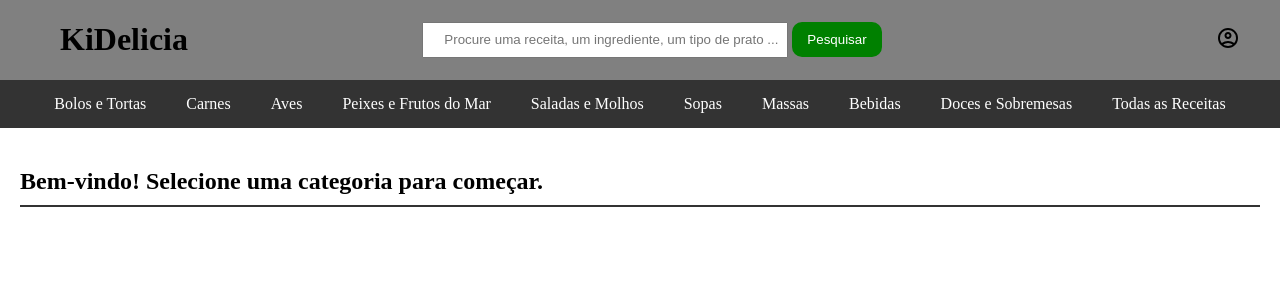
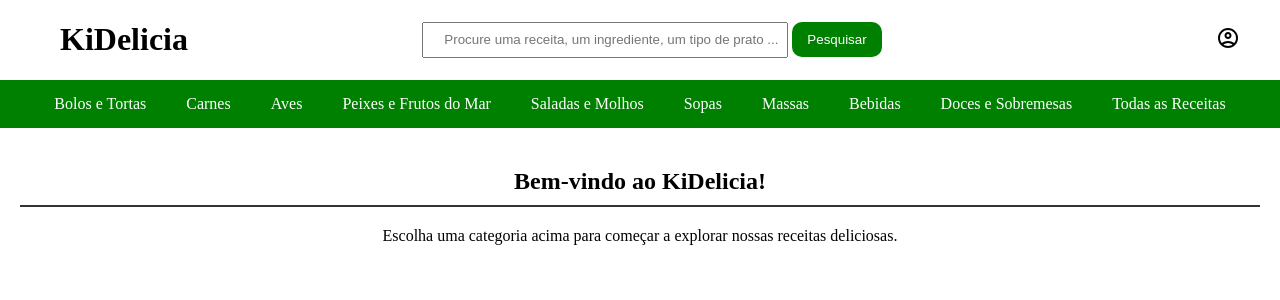
Before and after one commit to dallylademoraes/Site-de-Receitas, a PHP site: page /listagem.php in a window 1280 px wide. Shown: the top 300 px of the page. Run offline with PHP 8.4, Linux system fonts and the light colour scheme.

Commit message:
atualização

```diff
--- a/listagem.php
+++ b/listagem.php
@@ -10,7 +10,7 @@
       justify-content: space-between;
       align-items: center;
       padding: 0;
-      background-color: gray;
+      background-color: white;
     }
     .search-bar {
       margin-right: 100px;
@@ -32,7 +32,7 @@
       padding: 0;
     }
     nav {
-      background-color: #333;
+      background-color:green ;
     }
     .menu {
       list-style: none;
@@ -51,7 +51,7 @@
       font-size: 16px;
     }
     .menu a:hover {
-      background-color: #555;
+      background-color: #66BB6A;
     }
     .content {
       padding: 20px;
@@ -66,12 +66,15 @@
       border-bottom: 2px solid #333;
       padding-bottom: 10px;
     }
+    .welcome {
+      text-align: center;
+    }
   </style>
 </head>
 <body>
   <header>
     <div>
-      <h1 style="margin-left: 60px;">KiDelicia</h1>
+      <h1 style="margin-left: 60px;"><a style="text-decoration: none; color: inherit" href="listagem.php">KiDelicia</a></h1>
     </div>
     <div class="search-bar">
       <input type="text" placeholder="Procure uma receita, um ingrediente, um tipo de prato ...">
@@ -97,11 +100,15 @@
   </nav>
   <div class="content">
    <?php
-    // Obtém a categoria da URL, se disponível
+    // url
     $category = isset($_GET['category']) ? $_GET['category'] : '';
 
-    // Verifica a categoria e inclui a seção correspondente
-    if ($category === 'bolosetortas') {
+    if (empty($category)) {
+      echo '<section class="welcome show">';
+      echo '<h2>Bem-vindo ao KiDelicia!</h2>';
+      echo '<p>Escolha uma categoria acima para começar a explorar nossas receitas deliciosas.</p>';
+      echo '</section>';
+    } elseif ($category === 'bolosetortas') {
       echo '<section id="bolosetortas" class="show">';
       echo '<h2>Bolos e Tortas</h2>';
       echo '<div class="recipes-list">';
```
